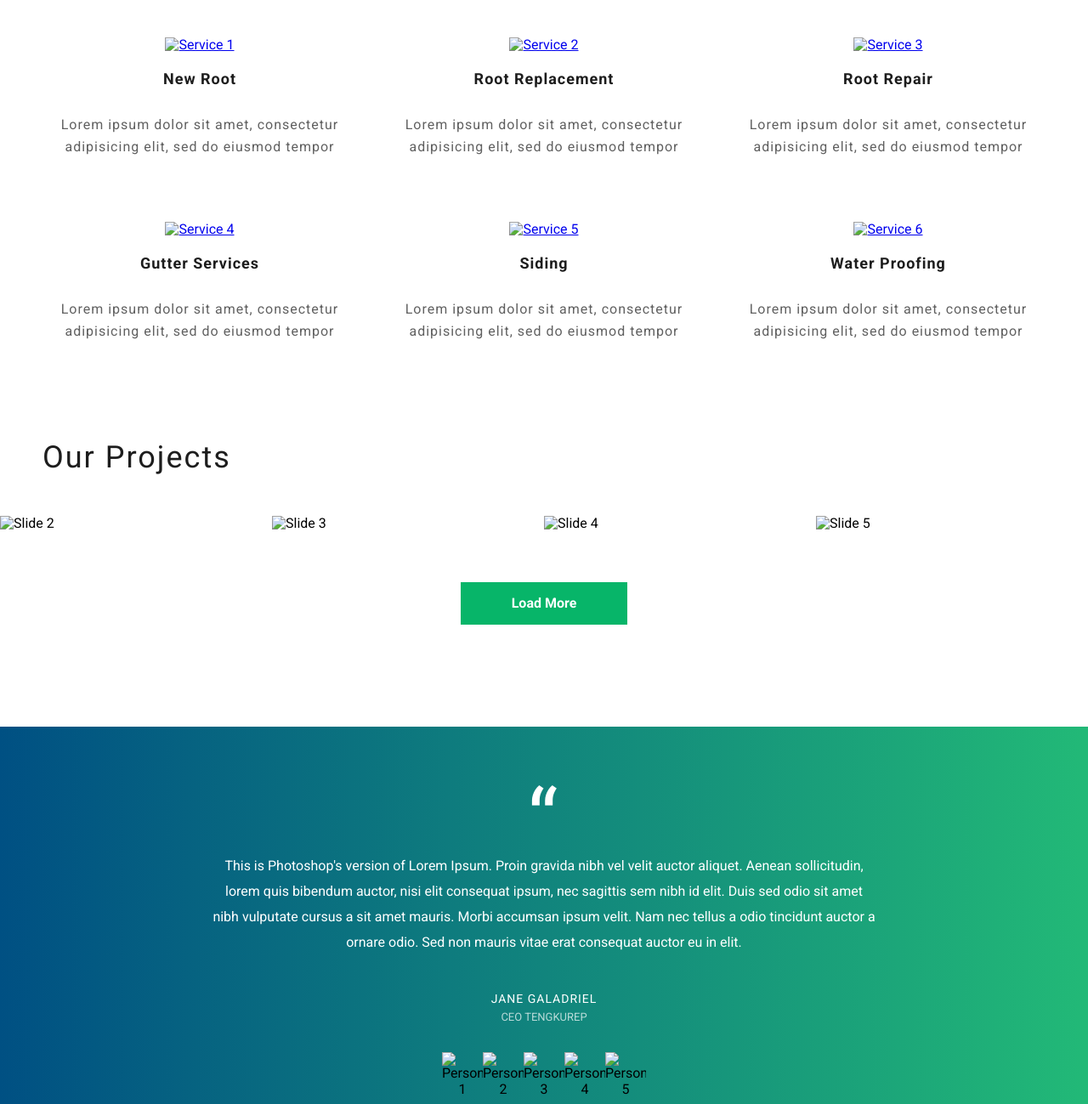
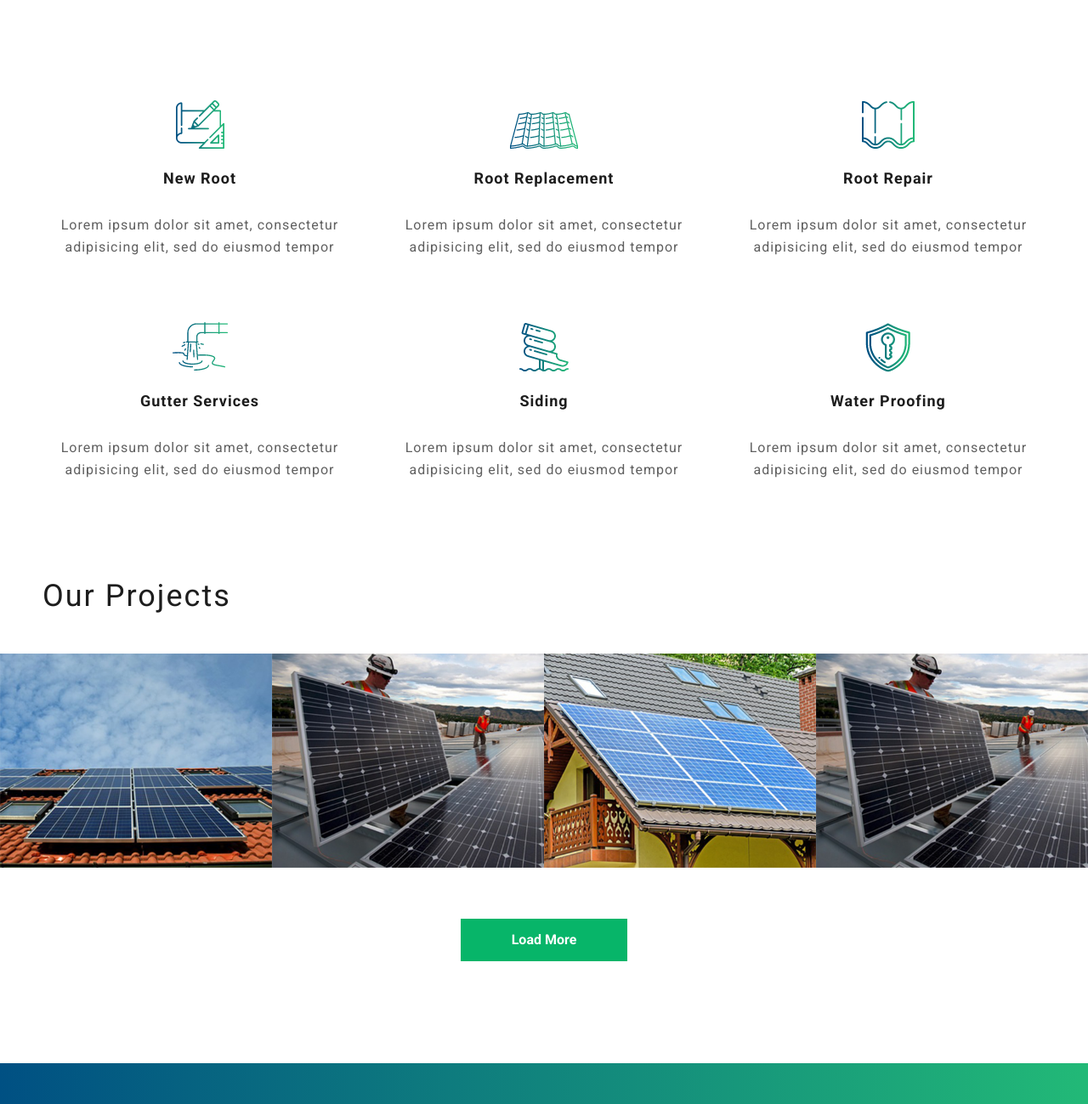
Before and after one commit to Macsik121/solar, a plain HTML site: page index.html in a window 1280 px wide. Shown: the part 1401-2700 px from the top of the page at 85% size. Drawn offline with nearby package versions, Linux system fonts and the light colour scheme; files whose address does not match are found by name.

Commit message:
Update index.html

```diff
--- a/index.html
+++ b/index.html
@@ -33,7 +33,7 @@
     </div>
     <section id="about" class="about wrap">
       <div class="aboutimg">
-        <img src="img/work1img.webp" alt="Work">
+        <img src="work1img.webp" alt="Work">
       </div>
       <div class="button about-btn">
         <h2>About Us</h2>
@@ -44,34 +44,34 @@
     <section id="services" class="services wrap">
       <div class="row1">
         <div class="service service1">
-          <a href="#"><img src="img/icons/newroot.webp" alt="Service 1"></a>
+          <a href="#"><img src="newroot.webp" alt="Service 1"></a>
           <h3><a href="#">New Root</a></h3>
           <p>Lorem ipsum dolor sit amet, consectetur adipisicing elit, sed do eiusmod tempor </p>
         </div>
         <div class="service service2">
-          <a href="#"><img src="img/icons/rootreplacement.webp" alt="Service 2"></a>
+          <a href="#"><img src="rootreplacement.webp" alt="Service 2"></a>
           <h3><a href="#">Root Replacement</a></h3>
           <p>Lorem ipsum dolor sit amet, consectetur adipisicing elit, sed do eiusmod tempor </p>
         </div>
         <div class="service service3">
-          <a href="#"><img src="img/icons/rootrepair.webp" alt="Service 3"></a>
+          <a href="#"><img src="rootrepair.webp" alt="Service 3"></a>
           <h3><a href="#">Root Repair</a></h3>
           <p>Lorem ipsum dolor sit amet, consectetur adipisicing elit, sed do eiusmod tempor </p>
         </div>
       </div>
       <div class="row2">
         <div class="service service4">
-          <a href="#"><img src="img/icons/gutterservices.webp" alt="Service 4"></a>
+          <a href="#"><img src="gutterservices.webp" alt="Service 4"></a>
           <h3><a href="#">Gutter Services</a></h3>
           <p>Lorem ipsum dolor sit amet, consectetur adipisicing elit, sed do eiusmod tempor </p>
         </div>
         <div class="service service5">
-          <a href="#"><img src="img/icons/siding.webp" alt="Service 5"></a>
+          <a href="#"><img src="siding.webp" alt="Service 5"></a>
           <h3><a href="#">Siding</a></h3>
           <p>Lorem ipsum dolor sit amet, consectetur adipisicing elit, sed do eiusmod tempor </p>
         </div>
         <div class="service service6">
-          <a href="#"><img src="img/icons/waterproofing.webp" alt="Service 6"></a>
+          <a href="#"><img src="waterproofing.webp" alt="Service 6"></a>
           <h3><a href="#">Water Proofing</a></h3>
           <p>Lorem ipsum dolor sit amet, consectetur adipisicing elit, sed do eiusmod tempor </p>
         </div>
@@ -82,11 +82,11 @@
         <h2><a href="#">Our Projects</a></h2>
       </div>
       <div class="slider">
-        <img class="slide" src="img/work1img.webp" alt="Slide 1">
-        <img class="slide" src="img/sliderimg2.webp" alt="Slide 2">
-        <img class="slide" src="img/sliderimg3.webp" alt="Slide 3">
-        <img class="slide" src="img/sliderimg4.webp" alt="Slide 4">
-        <img class="slide" src="img/sliderimg3.webp" alt="Slide 5">
+        <img class="slide" src="work1img.webp" alt="Slide 1">
+        <img class="slide" src="sliderimg2.webp" alt="Slide 2">
+        <img class="slide" src="sliderimg3.webp" alt="Slide 3">
+        <img class="slide" src="sliderimg4.webp" alt="Slide 4">
+        <img class="slide" src="sliderimg3.webp" alt="Slide 5">
       </div>
       <div class="button">
         <a href="#" class="loadmore">Load More</a>
@@ -102,12 +102,12 @@
         <h4>ceo tengkurep</h4>
         <div class="review">
           <div class="reviewsperson">
-            <img class="activeimg" src="img/icons/reviewsimg3.webp" alt="Person 3">
-            <img src="img/icons/reviewsimg4.webp" alt="Person 4">
-            <img src="img/icons/reviewsimg5.webp" alt="Person 5">
-            <img src="img/icons/reviewsimg4.webp" alt="Person 5">
-            <img src="img/icons/reviewsimg1.webp" alt="Person 1">
-            <img src="img/icons/reviewsimg2.webp" alt="Person 2">
+            <img class="activeimg" src="reviewsimg3.webp" alt="Person 3">
+            <img src="reviewsimg4.webp" alt="Person 4">
+            <img src="reviewsimg5.webp" alt="Person 5">
+            <img src="reviewsimg4.webp" alt="Person 5">
+            <img src="reviewsimg1.webp" alt="Person 1">
+            <img src="reviewsimg2.webp" alt="Person 2">
           </div>
         </div>
       </div>
```
